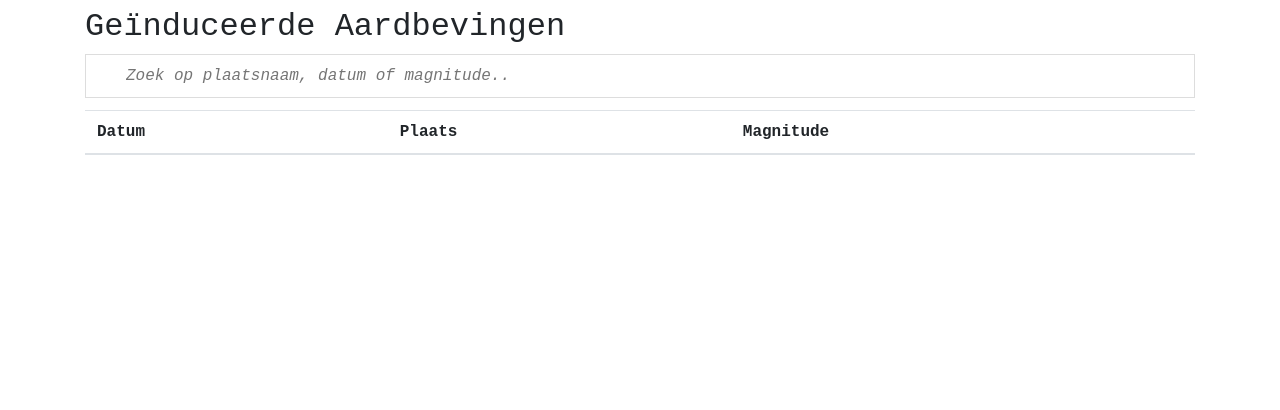
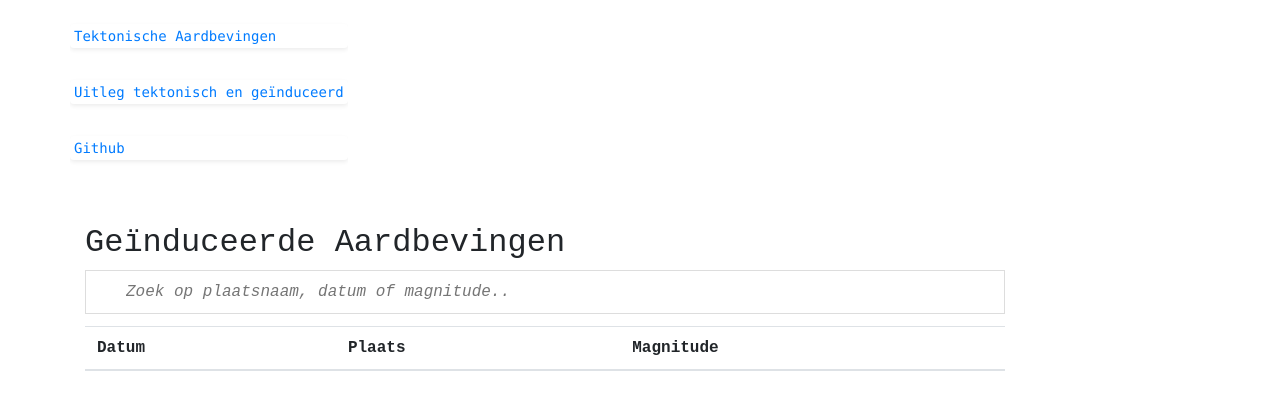
Before and after one commit to Hauke2222/aardbevingen_website, a plain HTML site: page index.html in a window 1280 px wide. Drawn offline with nearby package versions, Linux system fonts and the light colour scheme; no server answers.

Commit message:
new styling + script tag for url

```diff
--- a/index.html
+++ b/index.html
@@ -15,7 +15,18 @@
 </head>
 
 <body>
+
   <div class="container">
+
+    <div class="row">
+      <pre>
+      <div class="shadow-sm p-1 bg-white rounded"><a href=tectonic.html>Tektonische Aardbevingen</a></div>
+      <div class="shadow-sm p-1 bg-white rounded"><a href=https://www.knmi.nl/kennis-en-datacentrum/uitleg/natuurlijke-aardbevingen
+        target="_blank">Uitleg tektonisch en geïnduceerd</a></div>
+      <div class="shadow-sm p-1 bg-white rounded"><a href=https://github.com/Hauke2222 target="_blank">Github</a></div>
+
+    </pre>
+      <div class="col-md-10">
         <h2>Geïnduceerde Aardbevingen</h2>
         <input type="text" id="myInput" onkeyup="searchInRows()" placeholder="Zoek op plaatsnaam, datum of magnitude..">
         <table id="myTable" class="table">
@@ -29,7 +40,11 @@
 
         </table>
       </div>
-
+    </div>
+  </div>
+  <script>
+    const url = 'http://cdn.knmi.nl/knmi/map/page/seismologie/all_induced.json';
+  </script>
   <script src="main.js"></script>
 </body>
 
```
Lines whose indentation alone changed are shown as unchanged.
